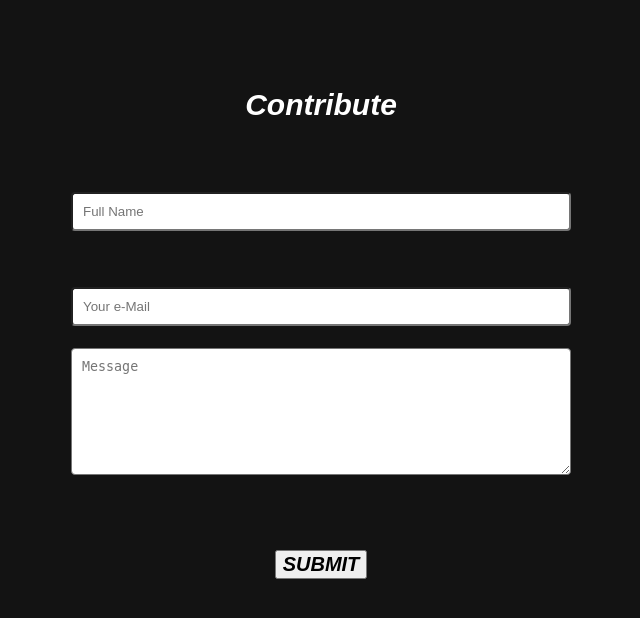
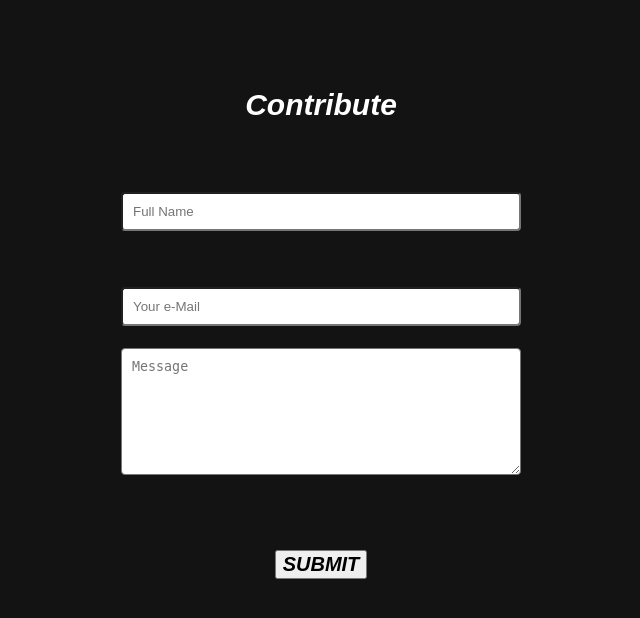
Before and after one commit to Nokide/10.1.1, a PHP site: page /contribute.html in a window 1280 px wide. Shown: the part 158-776 px from the top of the page, without its empty margins (319-959 px from the left). Run offline with PHP 8.4, Linux system fonts and the light colour scheme.

Commit message:
Updated contact form size

```diff
--- a/style.css
+++ b/style.css
@@ -238,8 +238,8 @@ fieldset {
 }
 
 .contact-form {
-  padding: px;
-  max-width: 500px;
+  padding: 0px;
+  max-width: 400px;
   display: inline-block;
 }
 .contribute {
```
